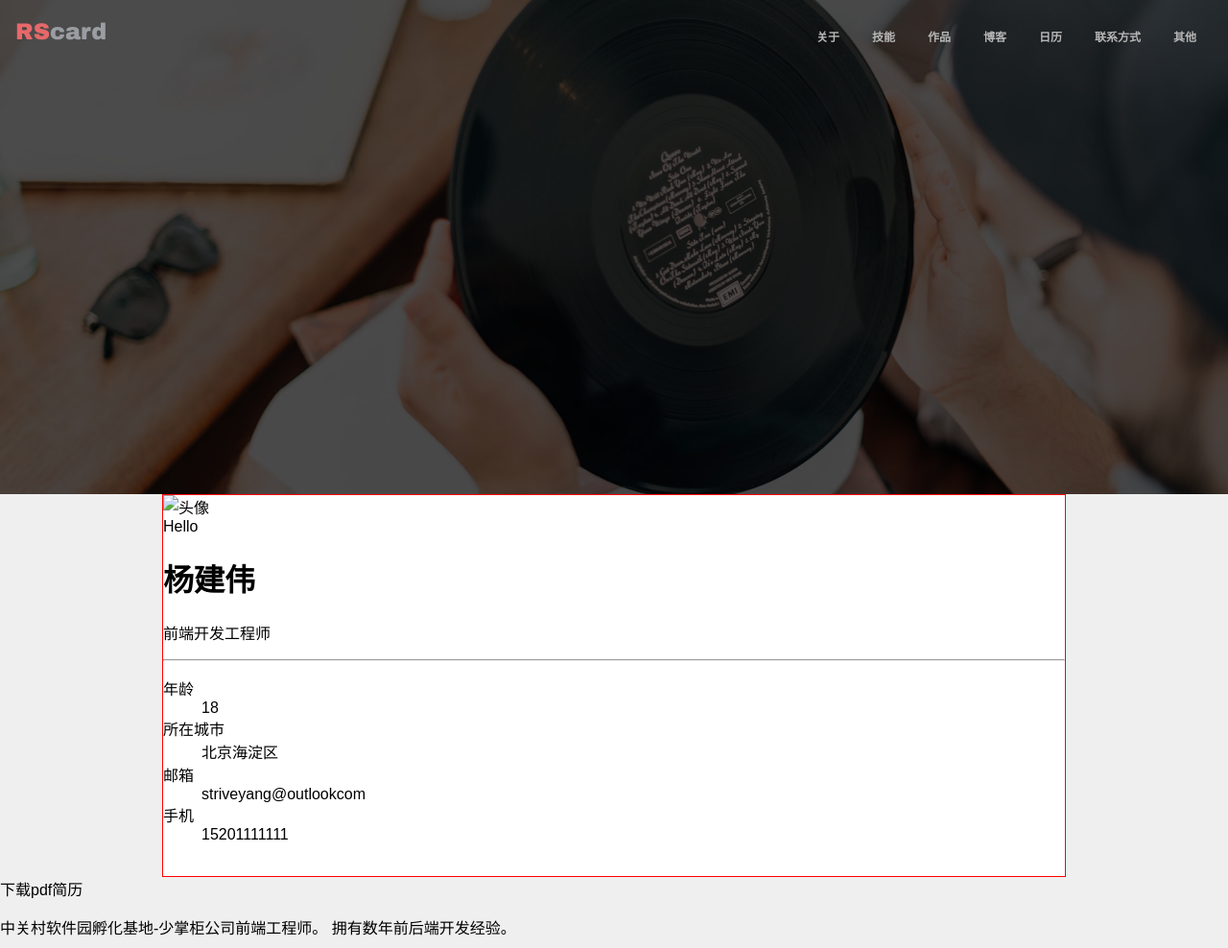
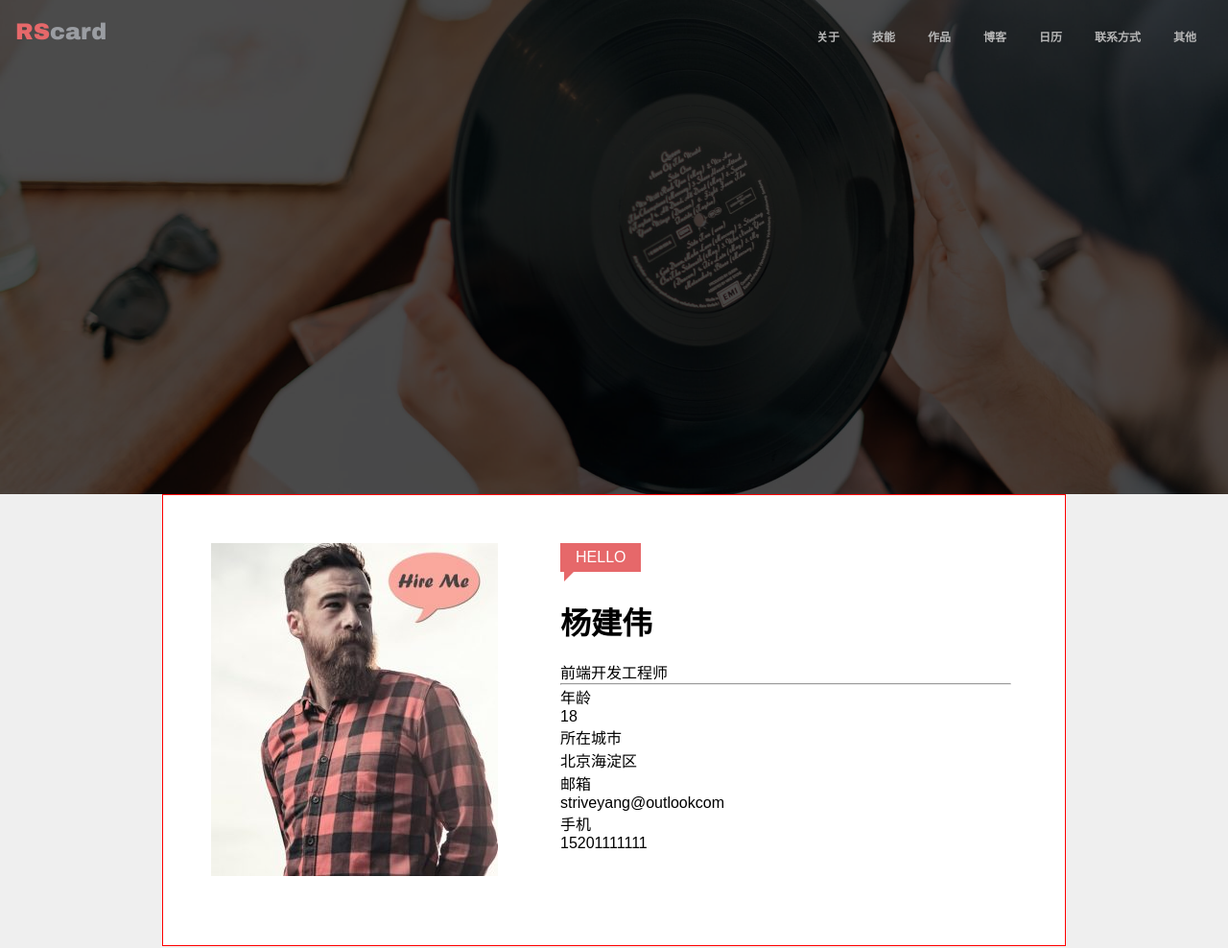
Before and after one commit to igituser/resume, a plain HTML site: page index.html in a window 1280 px wide. Shown: the top 988 px of the page at 96% size. Drawn offline with Linux system fonts and the light colour scheme.

Commit message:
triangle

```diff
--- a/a.css
+++ b/a.css
@@ -5,10 +5,19 @@ body{
     color:#000;
 }
 
+*{
+    margin:0;
+    padding:0;
+}
+
+hr{
+    height:0;
+
+}
+
 a{
     color:inherit;
     text-decoration:none;
-
 }
 
 .clearfix::after{
@@ -19,7 +28,6 @@ a{
 
 .topNavBar {
     padding-top:20px 0;
-
     position: fixed;
     top:0;
     left:0;
@@ -98,3 +106,42 @@ a{
     margin:0 auto;
     background-color:#FFF;
 }
+
+.userCard .welcome{
+    display:inline-block;
+    position:relative;
+    background-color: #e6686a;
+    color:#fff;
+    padding:4px 16px; /* 写width height line-height 都是新手，而且还有bug，如果内容发生变化就是bug,不要写宽高要用盒子内边距找补 */
+    line-height:22px;
+    margin-bottom:10px;
+}
+
+/* 利用到用border属性写三角形 */
+.userCard .welcome .triangle{
+    position:absolute;
+    left:4px;
+    top:100%;
+    border:10px solid transparent;
+    border-top-width:0px;
+    border-left-color:#E6686A;
+
+}
+
+.userCard .pictureAndText{
+    padding:50px;
+}
+
+.userCard .pictureAndText .picture{
+    float:left;
+}
+
+.userCard .pictureAndText .text{
+    float:left;
+    margin-left:65px;
+    width:470px;
+}
+
+.userCard .pictureAndText .text h1{
+    margin:18px 0;
+}
--- a/index.html
+++ b/index.html
@@ -33,11 +33,14 @@
 	<!-- 简历卡（主要内容） -->
 	<main>
 		<div class="userCard">
+			<div class="pictureAndText clearfix">
 				<div class="picture">
-				<img src="" alt="头像">
+					<img src="./img/avatar.jpg" alt="头像">
 				</div>
 				<div class="text">
-				<span class="welcome">Hello</span>
+					<span class="welcome">HELLO
+						<span class="triangle"></span>
+					</span>
 					<!-- 卡片中最重要的就是名字所以用h1标签 -->
 					<h1>杨建伟</h1>
 					<!-- 副标题就用h2，如果是一段话就是p， -->
@@ -53,6 +56,7 @@
 						<dt>手机</dt>
 						<dd>15201111111</dd>
 					</dl>
+				</div>
 			</div>
 			<footer class="media">
 				<a href="#"><img src="" alt=""></a>
```
Also changed, not shown: img/avatar.jpg (added). Lines whose indentation alone changed are shown as unchanged.
